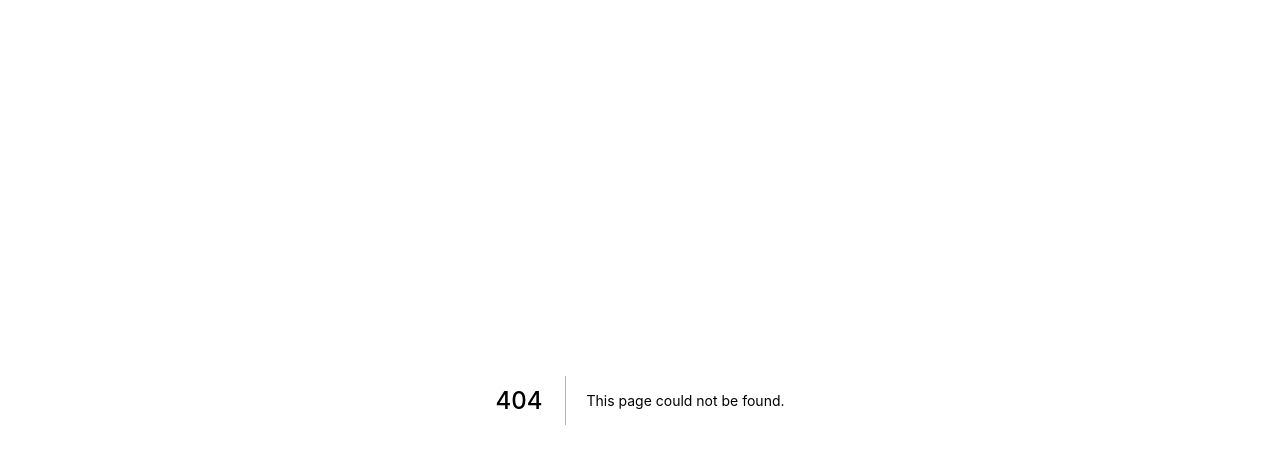
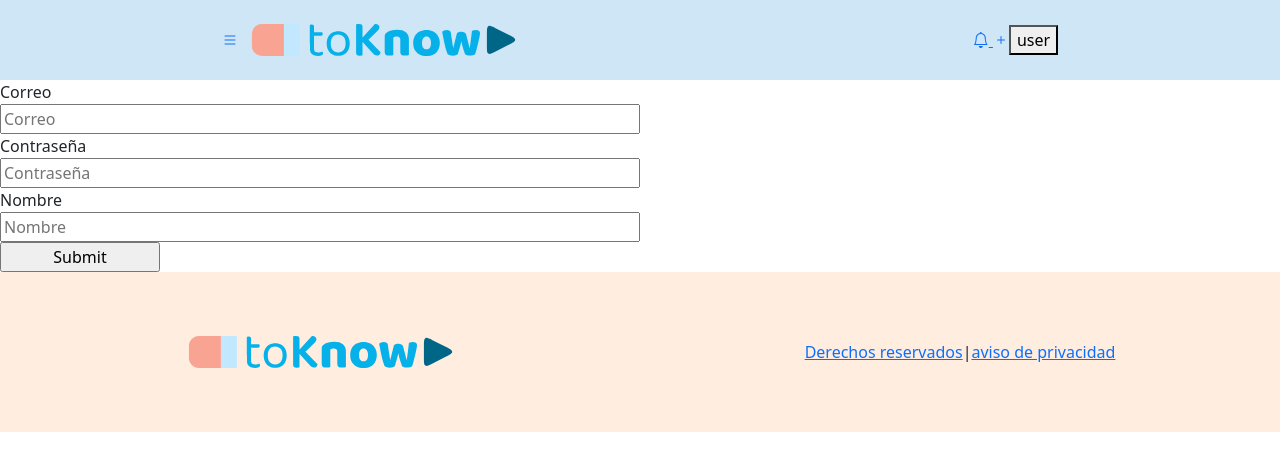
Before and after one commit to to-know-g19/TOKNOW_FE, a Next.js app: page /register in a window 1280 px wide. Before the commit this address had no page. Shown: the top 470 px of the page. Built offline with nearby package versions, Linux system fonts and the light colour scheme.

Commit message:
added nav and footer

```diff
--- /dev/null
+++ b/pages/register/index.js
@@ -0,0 +1,68 @@
+import React from 'react'
+import { useForm } from "react-hook-form"
+import 'bootstrap/dist/css/bootstrap.css'
+import { useState } from "react";
+import Layout from '../../components/Layout';
+
+
+export default function index() {
+    const { register, handleSubmit, formState: { errors } } = useForm()
+
+
+    const onSubmit = async data => {
+        console.log(data)
+        let result = await fetch(
+          'https://api.2know.today/user',
+          {
+            method: 'POST',
+            mode: 'cors',
+            headers: {
+                'Content-type': 'application/json',
+                'Access-Control-Allow-Origin': '*',
+            },
+            body: JSON.stringify(
+                data
+            )
+
+          })
+        console.log(await result.json())
+      }
+
+  return (
+    <Layout>
+    <div className='d-flex col-6 justify-content-center '>
+    <form onSubmit={handleSubmit(onSubmit)} className='d-flex col-12 flex-column justify-content-center'>
+
+        <div className='col-12 '>
+            <div className='d-flex col-12 flex-column'>
+                <label>Correo</label>
+                <input type='email' name='email' {...register("email", { required: true, maxLength: 30 })} placeholder='Correo'></input>
+                {errors.email && errors.email.type === "required" && <span className='text-danger'>*El campo es requerido.</span>}
+                {errors.email && errors.email.type === "maxLength" && <span className='text-danger'>*El campo no debe tener más de 30 caracteres. </span>}
+            </div>
+
+            <div className='col-12 d-flex flex-row'>
+                <div className='d-flex col-12 flex-column'>
+                    <label>Contraseña</label>
+                    <input type='password' name='password'  {...register("password", { required: true, minLength: 3 })} placeholder='Contraseña'></input>
+                    {errors.password && errors.password.type === "required" && <span className='text-danger'>*El campo es requerido.</span>}
+                    {errors.password && errors.password.type === "minLength" && <span className='text-danger'>*El campo requiere más de 3 caracteres</span>}
+                </div>
+            </div>
+
+            <div className='col-12 d-flex flex-row'>
+                <div className='d-flex col-12 flex-column'>
+                    <label>Nombre</label>
+                    <input type='text' name='name'  {...register("name", { required: true, minLength: 3 })} placeholder='Nombre'></input>
+                    {errors.name && errors.name.type === "required" && <span className='text-danger'>*El campo es requerido.</span>}
+                    {errors.name && errors.name.type === "minLength" && <span className='text-danger'>*El campo requiere más de 3 caracteres</span>}
+                </div>
+            </div>
+        </div>
+
+        <input className='col-3' type='submit'></input>
+    </form>
+</div>
+</Layout>
+  )
+}
```
